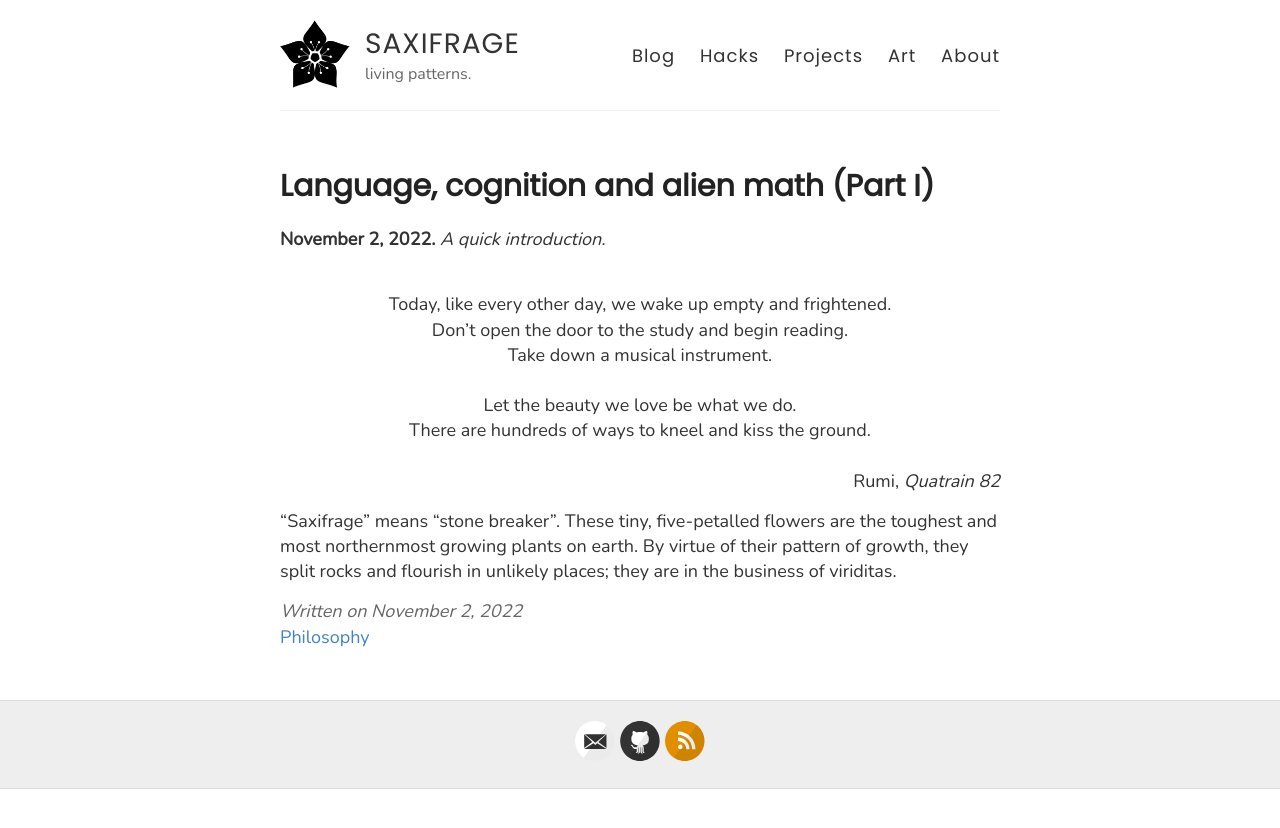
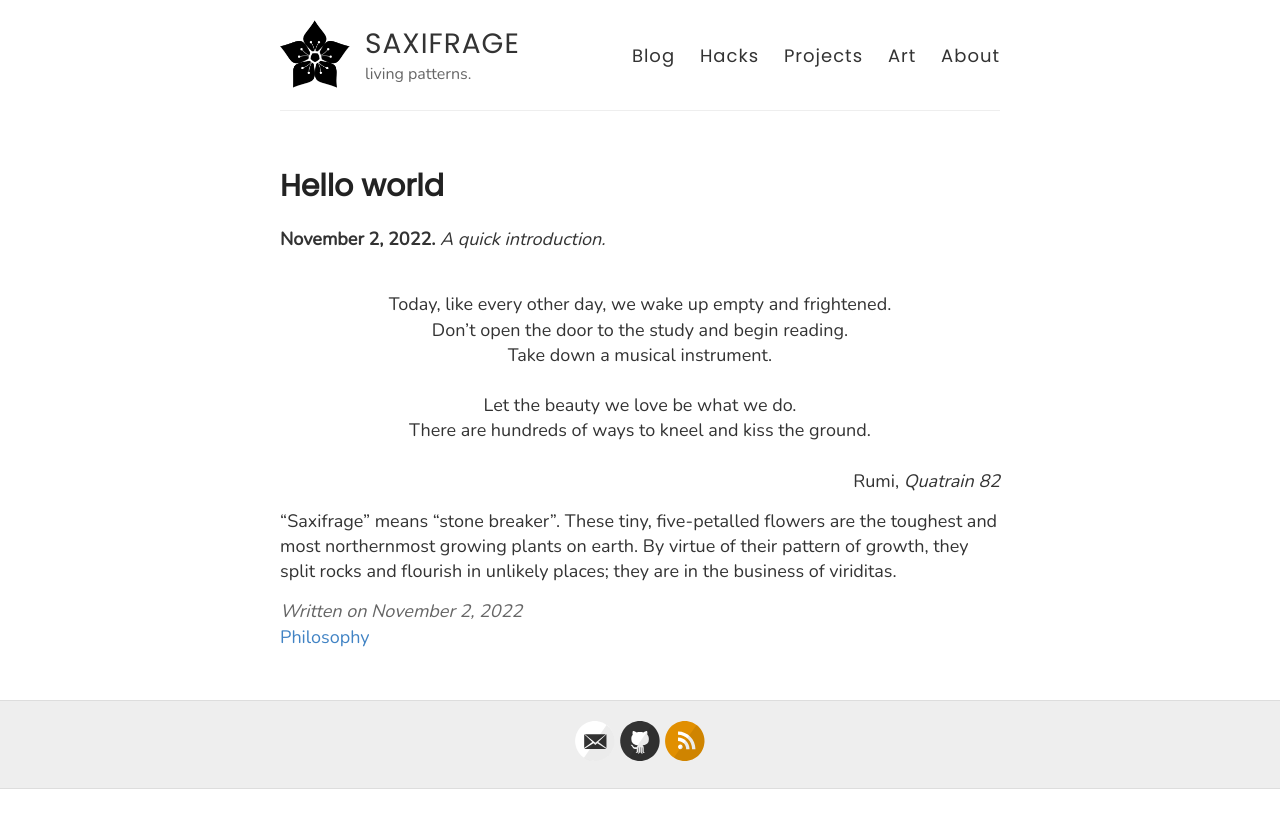
Before and after one commit to heptarch/heptarch.github.io, a Jekyll site: the page built from _posts/2022-11-02-intro.md, in a window 1280 px wide. Shown: the top 828 px of the page. Built offline with Jekyll 4.4.1, drawn with Linux system fonts in a browser that asks for light colours; our own code applies the rules of GitHub Pages for plain Markdown files; a script that is not in the unit is left out.

Commit message:
Update 2022-11-02-intro.md

```diff
--- a/_posts/2022-11-02-intro.md
+++ b/_posts/2022-11-02-intro.md
@@ -2,7 +2,7 @@
 Layout: post
 mathjax: true
 comments: true
-title:  "Language, cognition and alien math (Part I)"
+title:  "Hello world"
 categories: [Philosophy]
 date:  2022-11-02
 ---
```
